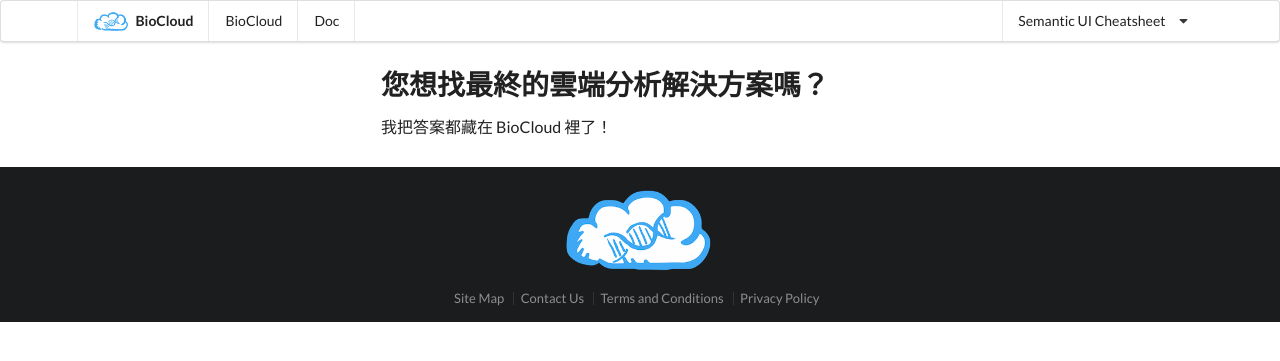
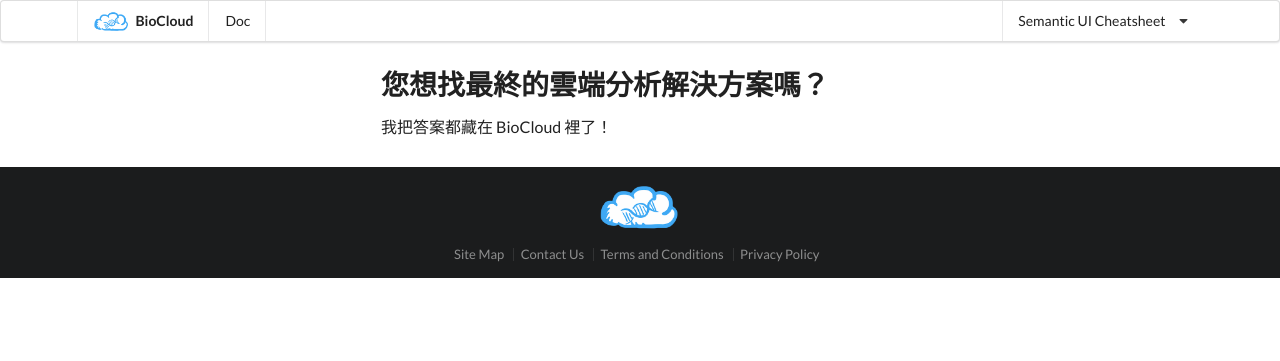
Before and after one commit to ccwang002/biocloud-server, a Django app: page / in a window 1280 px wide. Shown: the top 361 px of the page. Run offline with Django 3.2, Linux system fonts and the light colour scheme.

Commit message:
update menubar

```diff
--- a/biocloud/base/templates/base/base.html
+++ b/biocloud/base/templates/base/base.html
@@ -34,11 +34,10 @@
 <body>
   <div class="ui stackable menu">
     <div class="ui container">
-      <div class="header item">
+      <a class="header item" href="{% url 'home' %}">
         <img class="logo" src="{% static 'base/pics/logo.png' %}">
         BioCloud
-      </div>
-      <a href="/" class="item">BioCloud</a>
+      </a>
       <a href="/doc" class="item">Doc</a>
       <div href="#" class="ui simple dropdown right item">
         Semantic UI Cheatsheet <i class="dropdown icon"></i>
@@ -81,7 +80,7 @@
         </div>
       </div>
       <div class="ui inverted section divider"></div> -->
-      <img src="{% static 'base/pics/logo.png' %}" class="ui centered small image">
+      <a href="{% url 'home' %}"><img src="{% static 'base/pics/logo.png' %}" class="ui centered tiny image"></a>
       <div class="ui horizontal inverted small divided link list">
         <a class="item" href="#">Site Map</a>
         <a class="item" href="#">Contact Us</a>
```
